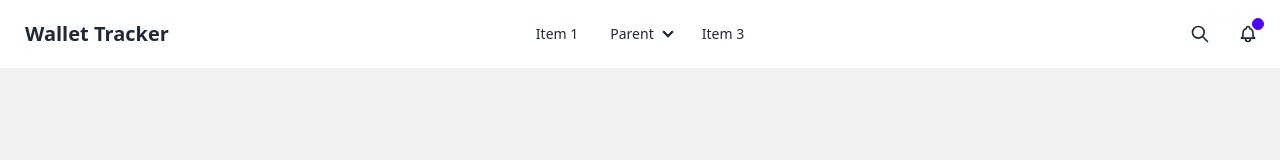
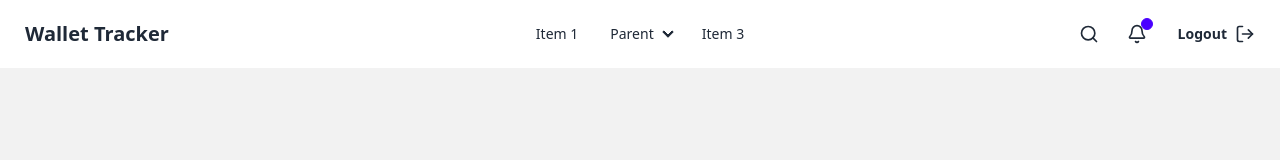
Before and after one commit to lucas-remigio/graocerto.pt, a SvelteKit app in the folder frontend/: page /login in a window 1280 px wide. Shown: the top 160 px of the page. Built offline with nearby package versions, Linux system fonts and the light colour scheme.

Commit message:
feat: proteger rotas quando user nao está logado

```diff
--- a/frontend/package.json
+++ b/frontend/package.json
@@ -40,6 +40,7 @@
 		"vite": "^6.0.0"
 	},
 	"dependencies": {
-		"axios": "^1.7.9"
+		"axios": "^1.7.9",
+		"lucide-svelte": "^0.474.0"
 	}
 }
--- a/frontend/src/hooks.server.ts
+++ b/frontend/src/hooks.server.ts
@@ -4,7 +4,6 @@ const publicRoutes = ['/login', '/register'];
 
 export const handle: Handle = async ({ event, resolve }) => {
 	const authToken = event.cookies.get('authToken'); // Retrieve the auth token from cookies
-	console.log('hello!!' + authToken);
 
 	// Check if the route is a public route
 	if (publicRoutes.includes(event.url.pathname)) {
--- a/frontend/src/lib/Navbar.svelte
+++ b/frontend/src/lib/Navbar.svelte
@@ -1,5 +1,13 @@
 <script lang="ts">
+	import { Search, Bell, LogOut } from 'lucide-svelte';
 	let isDropdownOpen = false;
+
+	const logout = async () => {
+		localStorage.removeItem('authToken');
+		document.cookie = 'authToken=; Path=/; Expires=Thu, 01 Jan 1970 00:00:01 GMT;';
+
+		window.location.href = '/login';
+	};
 </script>
 
 <div class="navbar bg-base-100">
@@ -57,7 +65,7 @@
 				<details>
 					<summary>Parent</summary>
 					<ul class="p-2">
-						<li><a href="#submenu1">Submenu 1</a></li>
+						<li><a href="/example">Submenu 1</a></li>
 						<li><a href="#submenu2">Submenu 2</a></li>
 					</ul>
 				</details>
@@ -66,39 +74,24 @@
 		</ul>
 	</div>
 	<div class="navbar-end">
+		<!-- Search Button -->
 		<button aria-label="search" class="btn btn-ghost btn-circle">
-			<svg
-				xmlns="http://www.w3.org/2000/svg"
-				class="h-5 w-5"
-				fill="none"
-				viewBox="0 0 24 24"
-				stroke="currentColor"
-			>
-				<path
-					stroke-linecap="round"
-					stroke-linejoin="round"
-					stroke-width="2"
-					d="M21 21l-6-6m2-5a7 7 0 11-14 0 7 7 0 0114 0z"
-				/>
-			</svg>
+			<Search size={20} class="h-5 w-5" />
 		</button>
+
+		<!-- Notifications Button -->
 		<button aria-label="notifications" class="btn btn-ghost btn-circle">
 			<div class="indicator">
-				<svg
-					xmlns="http://www.w3.org/2000/svg"
-					class="h-5 w-5"
-					fill="none"
-					viewBox="0 0 24 24"
-					stroke="currentColor"
-				>
-					<path
-						stroke-linecap="round"
-						stroke-linejoin="round"
-						stroke-width="2"
-						d="M15 17h5l-1.405-1.405A2.032 2.032 0 0118 14.158V11a6.002 6.002 0 00-4-5.659V5a2 2 0 10-4 0v.341C7.67 6.165 6 8.388 6 11v3.159c0 .538-.214 1.055-.595 1.436L4 17h5m6 0v1a3 3 0 11-6 0v-1m6 0H9"
-					/>
-				</svg>
+				<Bell size={20} class="h-5 w-5" />
 				<span class="badge badge-xs badge-primary indicator-item"></span>
+			</div>
+		</button>
+
+		<!-- Logout Button -->
+		<button aria-label="logout" class="btn btn-ghost" on:click={logout}>
+			<div class="flex items-center space-x-2">
+				<span>Logout</span>
+				<LogOut size={20} class="h-5 w-5" />
 			</div>
 		</button>
 	</div>
--- a/frontend/src/lib/stores/auth.ts
+++ b/frontend/src/lib/stores/auth.ts
@@ -2,6 +2,7 @@ import { writable } from 'svelte/store';
 
 // Writable store to store the token
 export const token = writable<string | null>(null);
+export const user = writable<string>('');
 
 // Writable store to manage authentication state
 export const isAuthenticated = writable<boolean>(false);
--- /dev/null
+++ b/frontend/src/routes/(protected)/example/+page.svelte
@@ -0,0 +1,7 @@
+<script lang="ts">
+	import type { PageData } from './$types';
+
+	let { data }: { data: PageData } = $props();
+</script>
+
+<p>example page</p>
--- /dev/null
+++ b/frontend/src/routes/(protected)/example/+page.ts
@@ -0,0 +1,5 @@
+import type { PageLoad } from './$types';
+
+export const load = (async () => {
+	return {};
+}) satisfies PageLoad;
--- a/frontend/src/routes/+layout.svelte
+++ b/frontend/src/routes/+layout.svelte
@@ -1,8 +1,37 @@
 <script lang="ts">
 	import '../app.css';
 	import Navbar from '$lib/Navbar.svelte';
+	import { afterNavigate, goto } from '$app/navigation';
+	import { onMount, onDestroy } from 'svelte';
+	import { browser } from '$app/environment';
+	import { page } from '$app/state';
 
 	let { children } = $props();
+
+	const publicRoutes = ['/login', '/register'];
+
+	function checkAuth(currentPath: string) {
+		if (!browser) return; // Ensure this logic runs only in the browser
+
+		const authToken = document.cookie.split('; ').find((row) => row.startsWith('authToken='));
+		const isAuthenticated = !!authToken;
+
+		const isPublicRoute = publicRoutes.includes(currentPath);
+
+		if (!isAuthenticated && !isPublicRoute) {
+			goto('/login');
+		}
+	}
+
+	if (browser) {
+		// Run on initial load
+		checkAuth(window.location.pathname);
+
+		// Run on every navigation
+		afterNavigate((navigation) => {
+			checkAuth(navigation.to?.url.pathname || '/');
+		});
+	}
 </script>
 
 <Navbar />
--- a/frontend/src/routes/login/+page.svelte
+++ b/frontend/src/routes/login/+page.svelte
@@ -22,6 +22,8 @@
 			const data = response.data;
 			// Save the token to localStorage (or cookie)
 			localStorage.setItem('authToken', data.token);
+			document.cookie = `authToken=${data.token}; Path=/; SameSite=Strict; Secure`;
+
 			goto('/');
 		} catch (error) {
 			// Type the error as AxiosError
```
Also changed, not shown: 1 other file (tests, documents, lock files or other folders).
